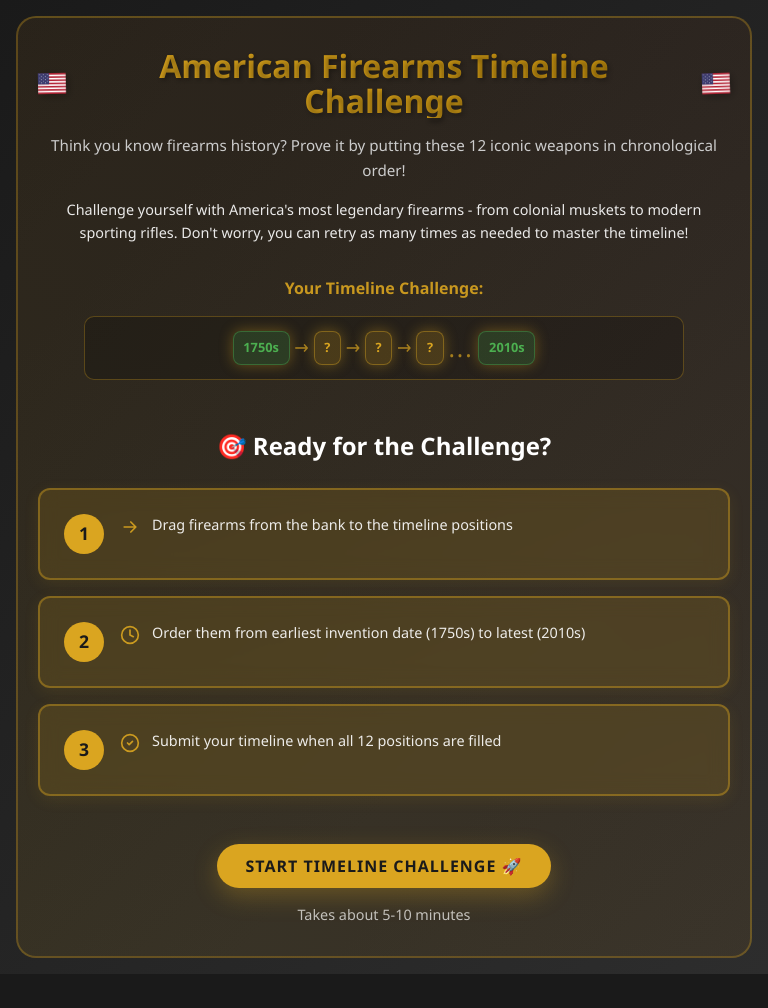
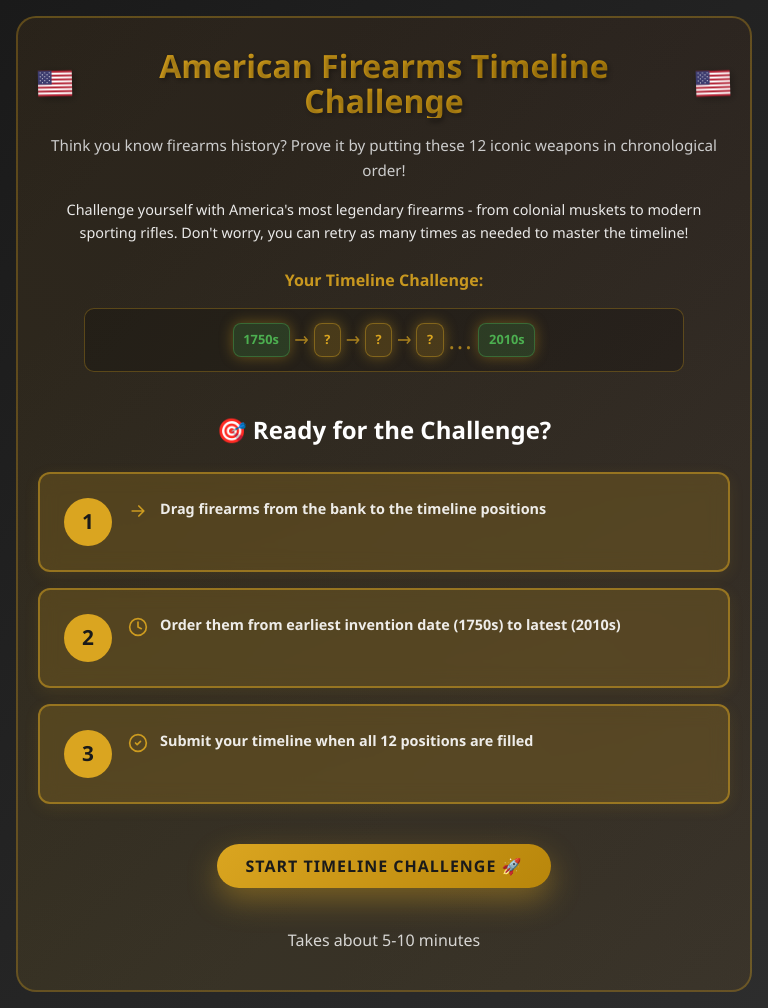
Before and after one commit to andrejanev96/firearms-timeline-test, a React (Vite) app: page / in a window 768 px wide. Before the commit the page ends 974 px from the top, so only its background shows below. Built offline with nearby package versions, Linux system fonts and the light colour scheme.

Commit message:
tablet intro page optimization

```diff
--- a/src/styles/intro.css
+++ b/src/styles/intro.css
@@ -406,3 +406,68 @@
     font-size: 0.85rem;
   }
 }
+
+/* Tablet optimizations (iPad dimensions) */
+@media (min-width: 768px) and (max-width: 1199px) {
+  /* Tighten vertical spacing for better tablet viewing */
+  .intro-description {
+    margin-bottom: 1.5rem; /* reduced from 2rem */
+  }
+
+  .timeline-preview {
+    margin-bottom: 2.5rem; /* reduced from 3rem */
+  }
+
+  .intro-instructions {
+    margin-bottom: 2.5rem; /* reduced from 3rem */
+  }
+
+  .intro-instructions h3 {
+    margin-bottom: 1.5rem; /* reduced from 2rem */
+  }
+
+  /* Enhance instruction cards for touch readability */
+  .step {
+    background: rgba(218, 165, 32, 0.2); /* lighter background */
+    border: 2px solid rgba(218, 165, 32, 0.5); /* stronger border */
+  }
+
+  .step-number {
+    width: 3rem; /* enlarged from 2.5rem */
+    height: 3rem;
+    font-size: 1.3rem; /* enlarged from 1.1rem */
+  }
+
+  .step p {
+    font-weight: 600; /* bolder for faster scanning */
+  }
+
+  /* Enhanced CTA button */
+  .start-quiz-btn {
+    box-shadow: 0 12px 30px rgba(218, 165, 32, 0.4); /* enhanced shadow */
+    background: linear-gradient(135deg, #DAA520, #B8860B); /* gradient background */
+  }
+
+  .start-quiz-btn:hover {
+    transform: translateY(-3px) scale(1.02); /* added scale on interaction */
+    box-shadow: 0 16px 40px rgba(218, 165, 32, 0.5);
+  }
+
+  /* Enhanced time estimate */
+  .time-estimate {
+    font-size: 1rem; /* slightly larger */
+    color: rgba(255, 255, 255, 0.8); /* less quiet */
+    margin-top: 1rem; /* more spacing above */
+    padding: 0.5rem;
+  }
+
+  /* Larger flag icons for tablet */
+  .american-flag {
+    width: 36px; /* enlarged from 32px */
+    height: 27px; /* proportionally enlarged */
+  }
+
+  .title-with-flag {
+    gap: 20px; /* more horizontal padding */
+  }
+}
```
